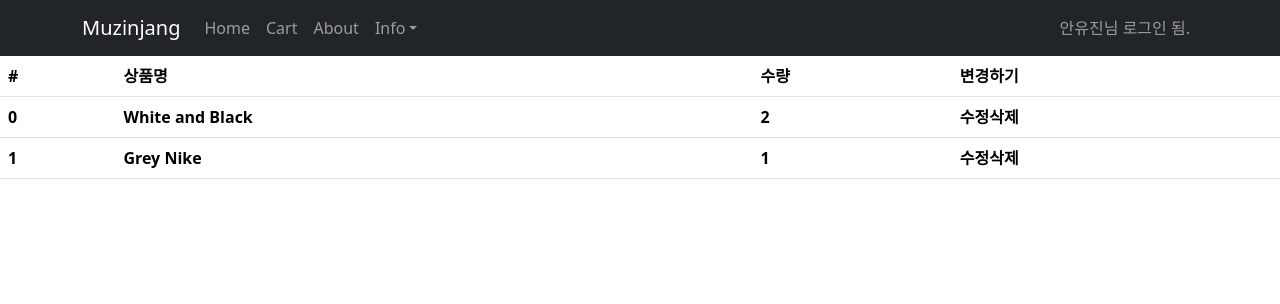
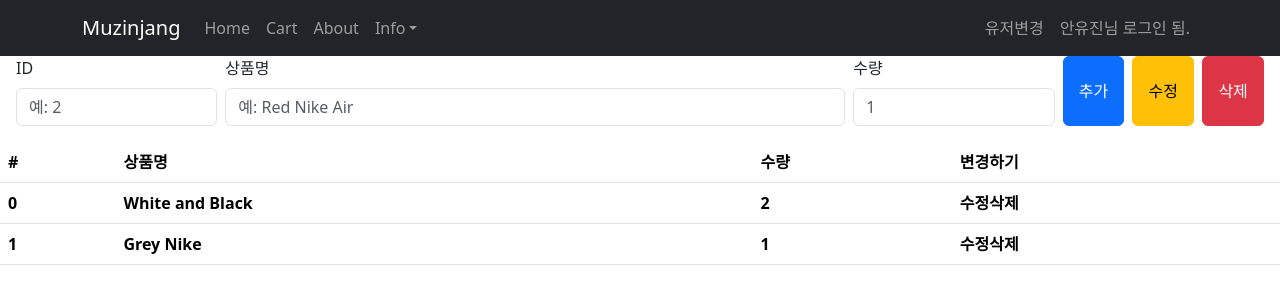
Before and after one commit to zzzmini/shoes-shop, a React (Vite) app: page /cart in a window 1280 px wide. Shown: the top 304 px of the page. Built offline with nearby package versions, Linux system fonts and the light colour scheme; no server answers.

Commit message:
Form 생성

```diff
--- a/src/AppNavBar/index.jsx
+++ b/src/AppNavBar/index.jsx
@@ -16,9 +16,10 @@ function AppNavBar(){
   // console.log(loginUser)
 
   // store에서 정보 가져오기(zustand 사용)
-  const {userName, productStock} = userStore();
+  const {userName, productStock, productName, changeName, addProduct}
+          = userStore();
 
-  console.log(userName);
+  console.log(productName);
   console.log(productStock);
 
   const navigate = useNavigate();
@@ -39,6 +40,12 @@ function AppNavBar(){
               </NavDropdown>
             </Nav>
             <Nav className="ms-auto align-items-center">
+              <Nav.Link as="span"
+                  onClick={()=>{
+                    changeName()
+                    addProduct('르무통', 5)
+                  }}  >
+                  유저변경</Nav.Link>
               <Nav.Link as="span">{`${userName}님 로그인 됨.`}</Nav.Link>
             </Nav>
           </Container>
--- a/src/Cart/index.jsx
+++ b/src/Cart/index.jsx
@@ -2,23 +2,58 @@ import React from "react"
 import Table from 'react-bootstrap/Table';
 import userStore from "../store/userStore";
 import cartStore from "../store/cartStore";
+import {Form, Row, Col, Button, InputGroup} from "react-bootstrap"
 
 function Cart(){
   // 특정 스테이트만 가져오는 방법
   const userName = userStore((state)=> state.userName)
   // console.log(userName);
-
-  const {productName, productStock} = userStore();
-
   // console.log(productName)
   // console.log(productStock)
 
   // 카트 데이터 가져오기
-  const cartData = cartStore((x)=> x.cartData);
+  // const cartData = cartStore((x)=> x.cartData);
+  const {cartData} = cartStore();
+
   console.log(cartData)
 
   return(
     <div>
+      {/* CRUD 테스트 용 폼 */}
+      <Form className="mb-3 px-3">
+        <Row className="gy-2 gx-2 aling-items-end">
+          <Col xs={12} md={2}>
+            <Form.Label>ID</Form.Label>
+            <Form.Control name="id"
+              type="number"
+              placeholder="예: 2"
+              min={0}
+            />
+          </Col>
+          <Col xs={12} md={6}>
+            <Form.Label>상품명</Form.Label>
+            <Form.Control name="name"
+              type="text"
+              placeholder="예: Red Nike Air"
+            />
+          </Col>
+          <Col xs={12} md={2}>
+            <Form.Label>수량</Form.Label>
+            <InputGroup>
+              <Form.Control name="count"
+              type="number"
+              placeholder="1"
+              min={1}
+              />
+            </InputGroup>
+          </Col>
+          <Col xs={12} md={2} className="d-flex gap-2">
+            <Button variant="primary" className="flex-fill">추가</Button>
+            <Button variant="warning" className="flex-fill">수정</Button>
+            <Button variant="danger" className="flex-fill">삭제</Button>
+          </Col>
+        </Row>
+      </Form>
       <Table>
         <thead>
           <tr>
--- a/src/store/userStore.js
+++ b/src/store/userStore.js
@@ -12,8 +12,20 @@ const userStore = create((set)=>(
       userName: '장원영'
     })),
 
-    addProductName: ()=> set((state)=>(
-      { productName: [...productName, '고무신']}
+    addProduct: ()=> set((state)=>(
+      // state.productName : 이전 값
+      {
+        productName: [... state.productName, '고무신'],
+        productStock: [... state.productStock, 1]
+      }
+    )),
+    // 오버로딩 지원않음. --> 나중것이 쓰임
+    addProduct: (name, stock=1)=> set((state)=>(
+      // state.productName : 이전 값
+      {
+        productName: [... state.productName, name],
+        productStock: [... state.productStock, stock]
+      }
     )),
   }
 ));
```
